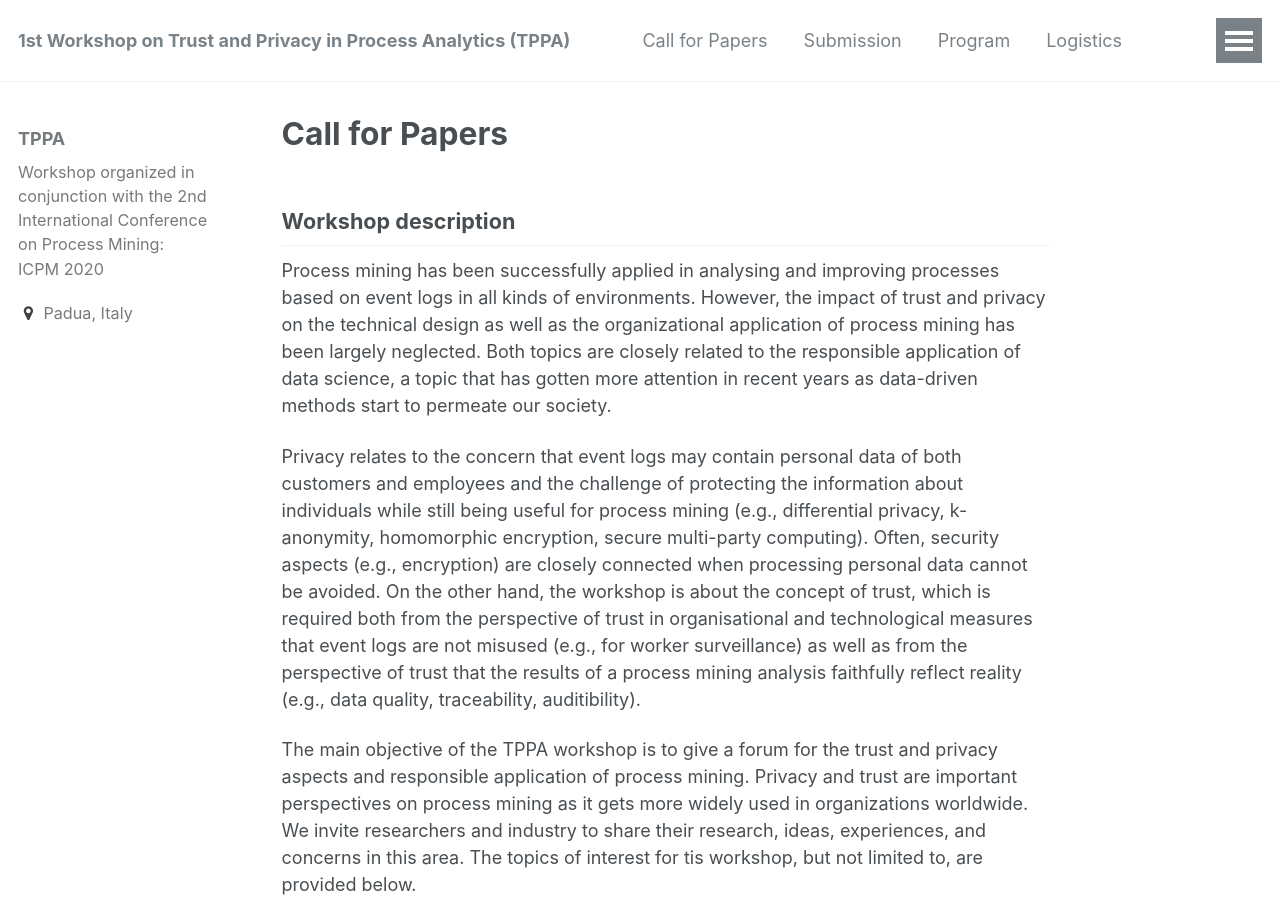
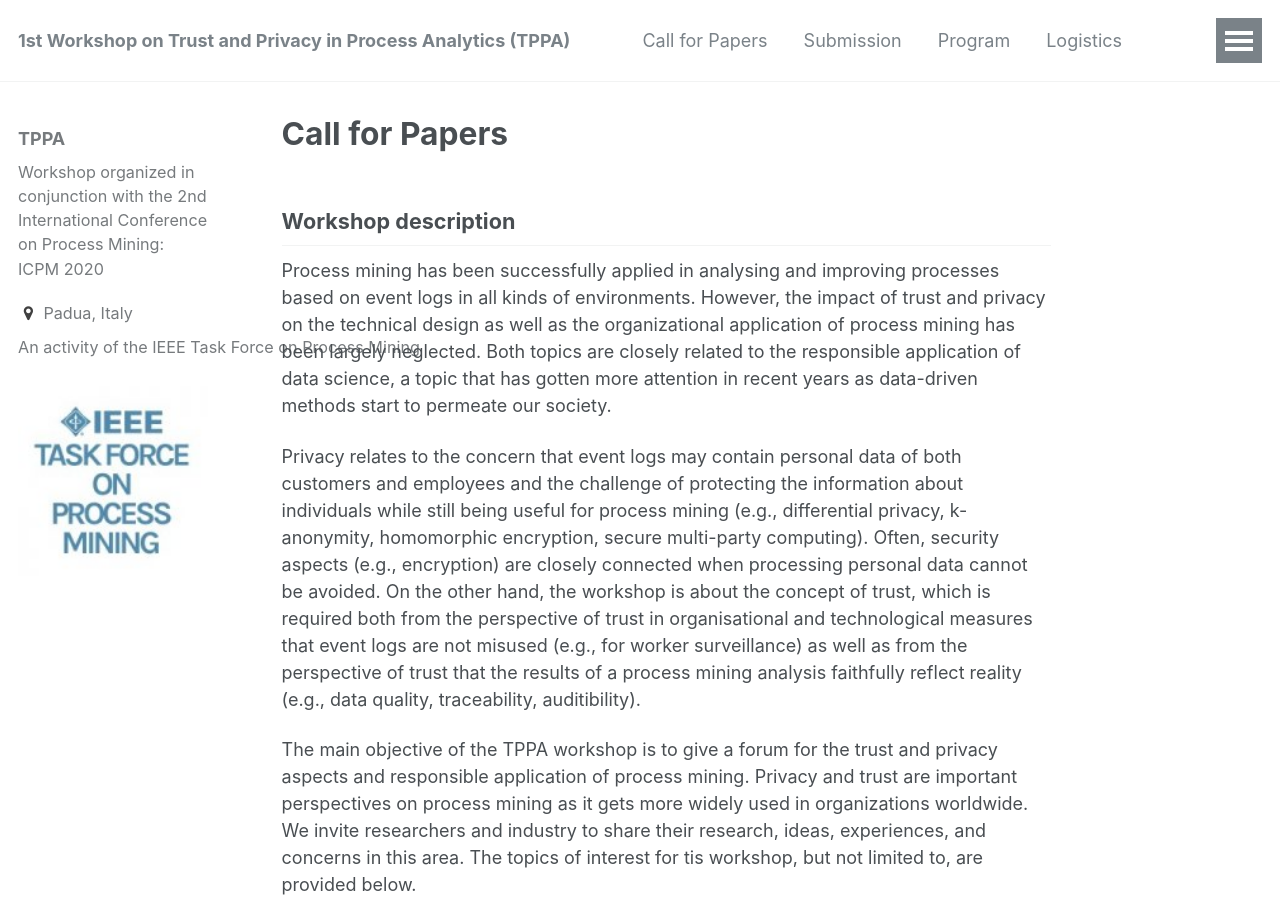
Before and after one commit to academicpages/events, a Jekyll site: the page built from _pages/about.md, in a window 1280 px wide and 900 px high. Built offline with Jekyll 4.4.1, drawn with Linux system fonts in a browser that asks for light colours.

Commit message:
Update author-profile.html

```diff
--- a/_includes/author-profile.html
+++ b/_includes/author-profile.html
@@ -12,7 +12,6 @@
   </div>
 
   <div class="author__urls-wrapper">
-    <button class="btn btn--inverse">Follow</button>
     <ul class="author__urls social-icons">
       {% if author.location %}
         <li><i class="fa fa-fw fa-map-marker" aria-hidden="true"></i> {{ author.location }}</li>
@@ -20,87 +19,12 @@
       {% if author.employer %}
         <li><i class="fa fa-fw fa-map-marker" aria-hidden="true"></i> {{ author.employer }}</li>
       {% endif %}
-      {% if author.uri %}
-        <li><a href="{{ author.uri }}"><i class="fa fa-fw fa-chain" aria-hidden="true"></i> {{ site.data.ui-text[site.locale].website_label | default: "Website" }}</a></li>
-      {% endif %}
-      {% if author.email %}
-        <li><a href="mailto:{{ author.email }}"><i class="fa fa-fw fa-envelope-square" aria-hidden="true"></i> {{ site.data.ui-text[site.locale].email_label | default: "Email" }}</a></li>
-      {% endif %}
-      {% if author.keybase %}
-        <li><a href="https://keybase.io/{{ author.keybase }}"><i class="fa fa-fw fa-key" aria-hidden="true"></i> Keybase</a></li>
-      {% endif %}
-      {% if author.twitter %}
-        <li><a href="https://twitter.com/{{ author.twitter }}"><i class="fa fa-fw fa-twitter-square" aria-hidden="true"></i> Twitter</a></li>
-      {% endif %}
-      {% if author.facebook %}
-        <li><a href="https://www.facebook.com/{{ author.facebook }}"><i class="fa fa-fw fa-facebook-square" aria-hidden="true"></i> Facebook</a></li>
-      {% endif %}
-      {% if author.google_plus %}
-        <li><a href="https://plus.google.com/+{{ author.google_plus }}"><i class="fa fa-fw fa-google-plus-square" aria-hidden="true"></i> Google+</a></li>
-      {% endif %}
-      {% if author.linkedin %}
-        <li><a href="https://www.linkedin.com/in/{{ author.linkedin }}"><i class="fa fa-fw fa-linkedin-square" aria-hidden="true"></i> LinkedIn</a></li>
-      {% endif %}
-      {% if author.xing %}
-        <li><a href="https://www.xing.com/profile/{{ author.xing }}"><i class="fa fa-fw fa-xing-square" aria-hidden="true"></i> XING</a></li>
-      {% endif %}
-      {% if author.instagram %}
-        <li><a href="https://instagram.com/{{ author.instagram }}"><i class="fa fa-fw fa-instagram" aria-hidden="true"></i> Instagram</a></li>
-      {% endif %}
-      {% if author.tumblr %}
-        <li><a href="https://{{ author.tumblr }}.tumblr.com"><i class="fa fa-fw fa-tumblr-square" aria-hidden="true"></i> Tumblr</a></li>
-      {% endif %}
-      {% if author.bitbucket %}
-        <li><a href="https://bitbucket.org/{{ author.bitbucket }}"><i class="fa fa-fw fa-bitbucket" aria-hidden="true"></i> Bitbucket</a></li>
-      {% endif %}
-      {% if author.github %}
-        <li><a href="https://github.com/{{ author.github }}"><i class="fa fa-fw fa-github" aria-hidden="true"></i> Github</a></li>
-      {% endif %}
-      {% if author.stackoverflow %}
-        <li><a href="https://www.stackoverflow.com/users/{{ author.stackoverflow }}"><i class="fa fa-fw fa-stack-overflow" aria-hidden="true"></i> Stackoverflow</a></li>
-      {% endif %}
-      {% if author.lastfm %}
-        <li><a href="https://lastfm.com/user/{{ author.lastfm }}"><i class="fa fa-fw fa-lastfm-square" aria-hidden="true"></i> Last.fm</a></li>
-      {% endif %}
-      {% if author.dribbble %}
-        <li><a href="https://dribbble.com/{{ author.dribbble }}"><i class="fa fa-fw fa-dribbble" aria-hidden="true"></i> Dribbble</a></li>
-      {% endif %}
-      {% if author.pinterest %}
-        <li><a href="https://www.pinterest.com/{{ author.pinterest }}"><i class="fa fa-fw fa-pinterest" aria-hidden="true"></i> Pinterest</a></li>
-      {% endif %}
-      {% if author.foursquare %}
-        <li><a href="https://foursquare.com/{{ author.foursquare }}"><i class="fa fa-fw fa-foursquare" aria-hidden="true"></i> Foursquare</a></li>
-      {% endif %}
-      {% if author.steam %}
-        <li><a href="https://steamcommunity.com/id/{{ author.steam }}"><i class="fa fa-fw fa-steam-square" aria-hidden="true"></i> Steam</a></li>
-      {% endif %}
-      {% if author.youtube %}
-        <li><a href="https://www.youtube.com/user/{{ author.youtube }}"><i class="fa fa-fw fa-youtube-square" aria-hidden="true"></i> YouTube</a></li>
-      {% endif %}
-      {% if author.soundcloud %}
-        <li><a href="https://soundcloud.com/{{ author.soundcloud }}"><i class="fa fa-fw fa-soundcloud" aria-hidden="true"></i> Soundcloud</a></li>
-      {% endif %}
-      {% if author.weibo %}
-        <li><a href="https://www.weibo.com/{{ author.weibo }}"><i class="fa fa-fw fa-weibo" aria-hidden="true"></i> Weibo</a></li>
-      {% endif %}
-      {% if author.flickr %}
-        <li><a href="https://www.flickr.com/{{ author.flickr }}"><i class="fa fa-fw fa-flickr" aria-hidden="true"></i> Flickr</a></li>
-      {% endif %}
-      {% if author.codepen %}
-        <li><a href="https://codepen.io/{{ author.codepen }}"><i class="fa fa-fw fa-codepen" aria-hidden="true"></i> CodePen</a></li>
-      {% endif %}
-      {% if author.vine %}
-        <li><a href="https://vine.co/u/{{ author.vine }}"><i class="fa fa-fw fa-vine" aria-hidden="true"></i> Vine</a></li>
-      {% endif %}
-      {% if author.googlescholar %}
-        <li><a href="{{ author.uri }}"><i class="fa fa-fw fa-chain" aria-hidden="true"></i> Google Scholar</a></li>
-      {% endif %}
-      {% if author.orcid %}
-        <li><a href="{{ author.orcid }}"><i class="fa fa-fw fa-chain" aria-hidden="true"></i> ORCID</a></li>
-      {% endif %}
-      {% if author.wikipedia %}
-        <li><a href="https://en.wikipedia.org/wiki/User:{{ author.wikipedia }}"><i class="fa fa-fw fa-chain" aria-hidden="true"></i> Wikipedia</a></li>
-      {% endif %}
+
+      <li>
+        <a href="https://www.win.tue.nl/ieeetfpm/">An activity of the IEEE Task Force on Process Mining</a><br/>
+        <img src="images/IEEETF-150x150.jpeg" height="150" width="150" />
+      </li>
+
     </ul>
   </div>
 </div>
```
